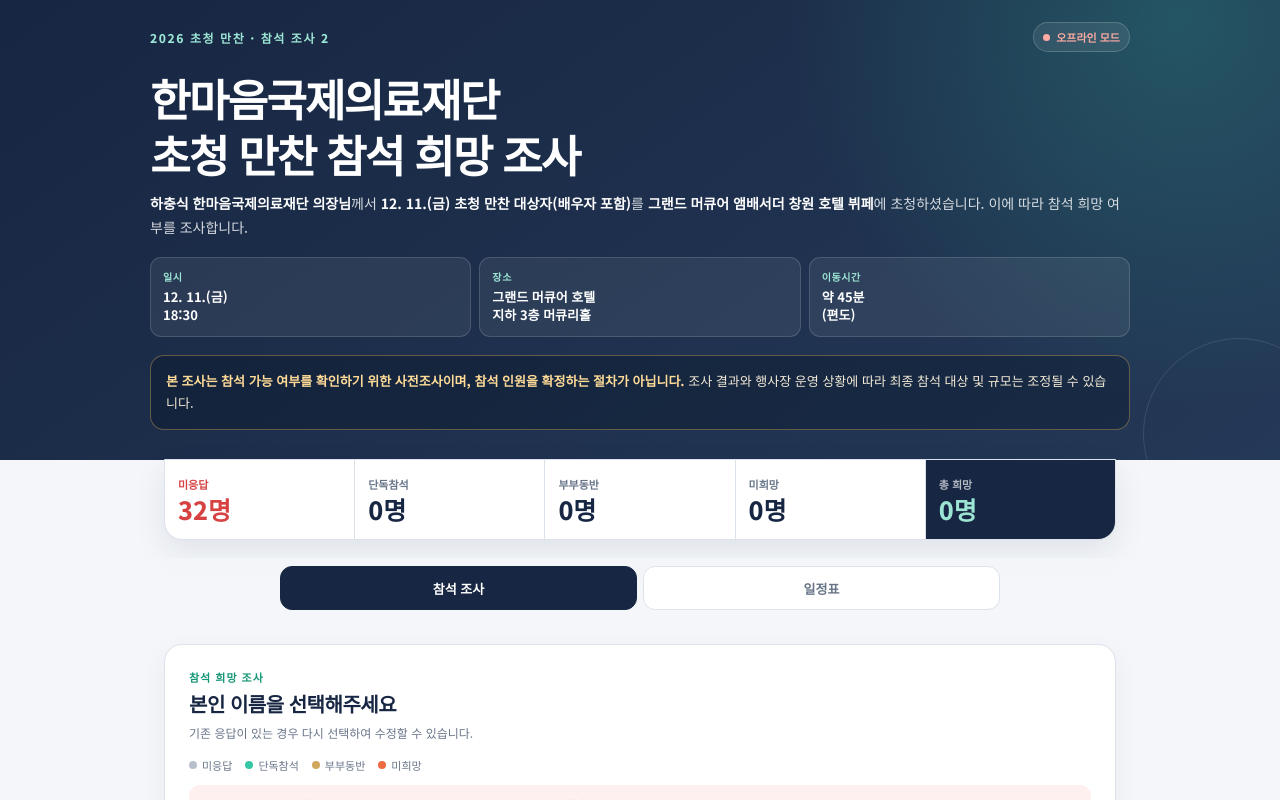
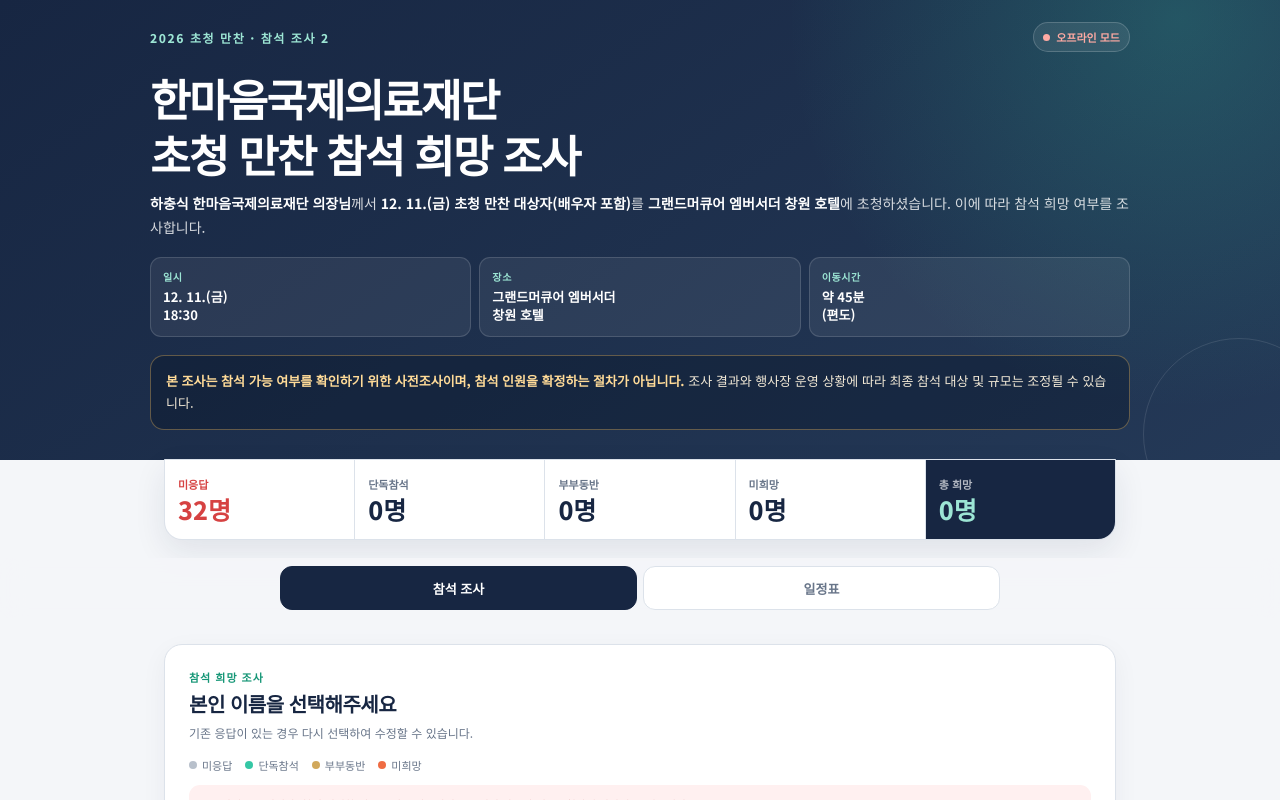
Before and after one commit to Buzzigirl/2026-hanmaeum-dinner-1211, a plain HTML site: page index.html in a window 1280 px wide. Shown: the top 800 px of the page. Drawn offline with Linux system fonts and the light colour scheme.

Commit message:
Simplify dinner venue wording

```diff
--- a/index.html
+++ b/index.html
@@ -250,10 +250,10 @@
         <div class="sync-status" id="syncStatus">연결 중</div>
       </div>
       <h1>한마음국제의료재단<br>초청 만찬 참석 희망 조사</h1>
-      <p class="hero-intro"><strong>하충식 한마음국제의료재단 의장님</strong>께서 <strong>12. 11.(금) 초청 만찬 대상자(배우자 포함)</strong>를 <strong>그랜드 머큐어 앰배서더 창원 호텔 뷔페</strong>에 초청하셨습니다. 이에 따라 참석 희망 여부를 조사합니다.</p>
+      <p class="hero-intro"><strong>하충식 한마음국제의료재단 의장님</strong>께서 <strong>12. 11.(금) 초청 만찬 대상자(배우자 포함)</strong>를 <strong>그랜드머큐어 엠버서더 창원 호텔</strong>에 초청하셨습니다. 이에 따라 참석 희망 여부를 조사합니다.</p>
       <div class="event-facts" aria-label="행사 기본정보">
         <div class="event-fact"><div class="event-fact-label">일시</div><div class="event-fact-value">12. 11.(금)<br>18:30</div></div>
-        <div class="event-fact"><div class="event-fact-label">장소</div><div class="event-fact-value">그랜드 머큐어 호텔<br>지하 3층 머큐리홀</div></div>
+        <div class="event-fact"><div class="event-fact-label">장소</div><div class="event-fact-value">그랜드머큐어 엠버서더<br>창원 호텔</div></div>
         <div class="event-fact"><div class="event-fact-label">이동시간</div><div class="event-fact-value">약 45분<br>(편도)</div></div>
       </div>
       <div class="notice">
@@ -305,7 +305,7 @@
           <div class="schedule-item"><div class="schedule-time">16:25<br>~16:40</div><div class="schedule-dot"></div><div class="schedule-body"><div class="schedule-title">해성관 주차장 대기</div><div class="schedule-note">탑승 인원 확인 및 출발 준비</div></div></div>
           <div class="schedule-item"><div class="schedule-time">16:45<br>~17:00</div><div class="schedule-dot"></div><div class="schedule-body"><div class="schedule-title">관사지역 대기</div><div class="schedule-note">탑승 인원 확인</div></div></div>
           <div class="schedule-item"><div class="schedule-time">17:00</div><div class="schedule-dot"></div><div class="schedule-body"><div class="schedule-title">부대 출발</div><div class="schedule-note">부대버스 1대 운용 예정</div></div></div>
-          <div class="schedule-item"><div class="schedule-time">18:00<br>~18:30</div><div class="schedule-dot"></div><div class="schedule-body"><div class="schedule-title">행사장 도착</div><div class="schedule-note">그랜드 머큐어 호텔 지하 3층 머큐리홀</div></div></div>
+          <div class="schedule-item"><div class="schedule-time">18:00<br>~18:30</div><div class="schedule-dot"></div><div class="schedule-body"><div class="schedule-title">행사장 도착</div><div class="schedule-note">그랜드머큐어 엠버서더 창원 호텔</div></div></div>
           <div class="schedule-item event"><div class="schedule-time">18:30<br>~20:00</div><div class="schedule-dot"></div><div class="schedule-body"><div class="schedule-title">초청 만찬 진행</div><div class="schedule-note">호텔 뷔페</div></div></div>
           <div class="schedule-item"><div class="schedule-time">20:00</div><div class="schedule-dot"></div><div class="schedule-body"><div class="schedule-title">행사 종료 및 복귀</div></div></div>
           <div class="schedule-item"><div class="schedule-time">21:00</div><div class="schedule-dot"></div><div class="schedule-body"><div class="schedule-title">부대 도착</div></div></div>
```
